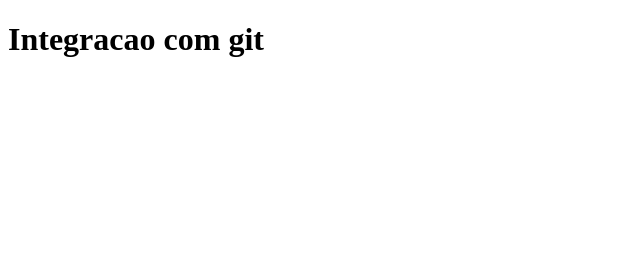
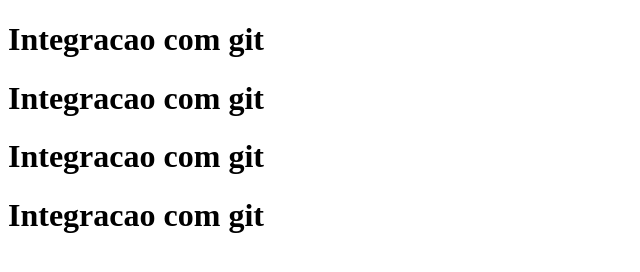
Before and after one commit to ralphBuraimo/projectoteste, a plain HTML site: page index.html in a window 1280 px wide. Shown: the whole page, without its empty margins (0-640 px from the left). Drawn offline with Linux system fonts and the light colour scheme.

Commit message:
adicionado arquivo index

```diff
--- a/index.html
+++ b/index.html
@@ -8,6 +8,9 @@
 </head>
 <body>
     <h1>Integracao com git</h1>
+    <h1>Integracao com git</h1>
+    <h1>Integracao com git</h1>
+    <h1>Integracao com git</h1>
 
 </body>
 </html>
```
